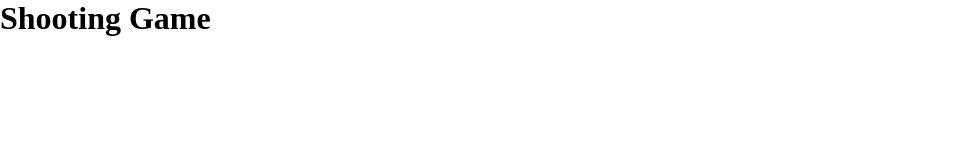
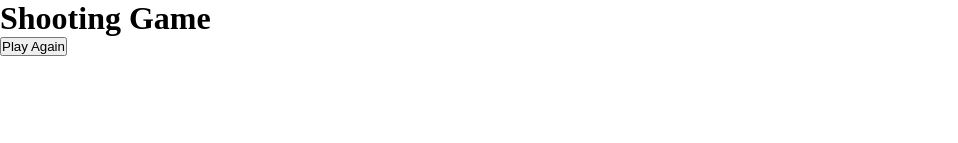
Before and after one commit to lucfercas/Fry-Defender, a plain HTML site: page index.html in a window 1280 px wide. Shown: the top 143 px of the page, without its empty margins (0-958 px from the left). Drawn offline with Linux system fonts and the light colour scheme.

Commit message:
move button

```diff
--- a/index.html
+++ b/index.html
@@ -10,6 +10,8 @@
 <body>
     <h1>Shooting Game</h1>
     <canvas id="canvas1"></canvas>
+    <!--Button-->
+    <button id="playAgainButton">Play Again</button>
 
     <!--characters-->
     <img id="player" src="chips.png" alt="potato chips">
```
